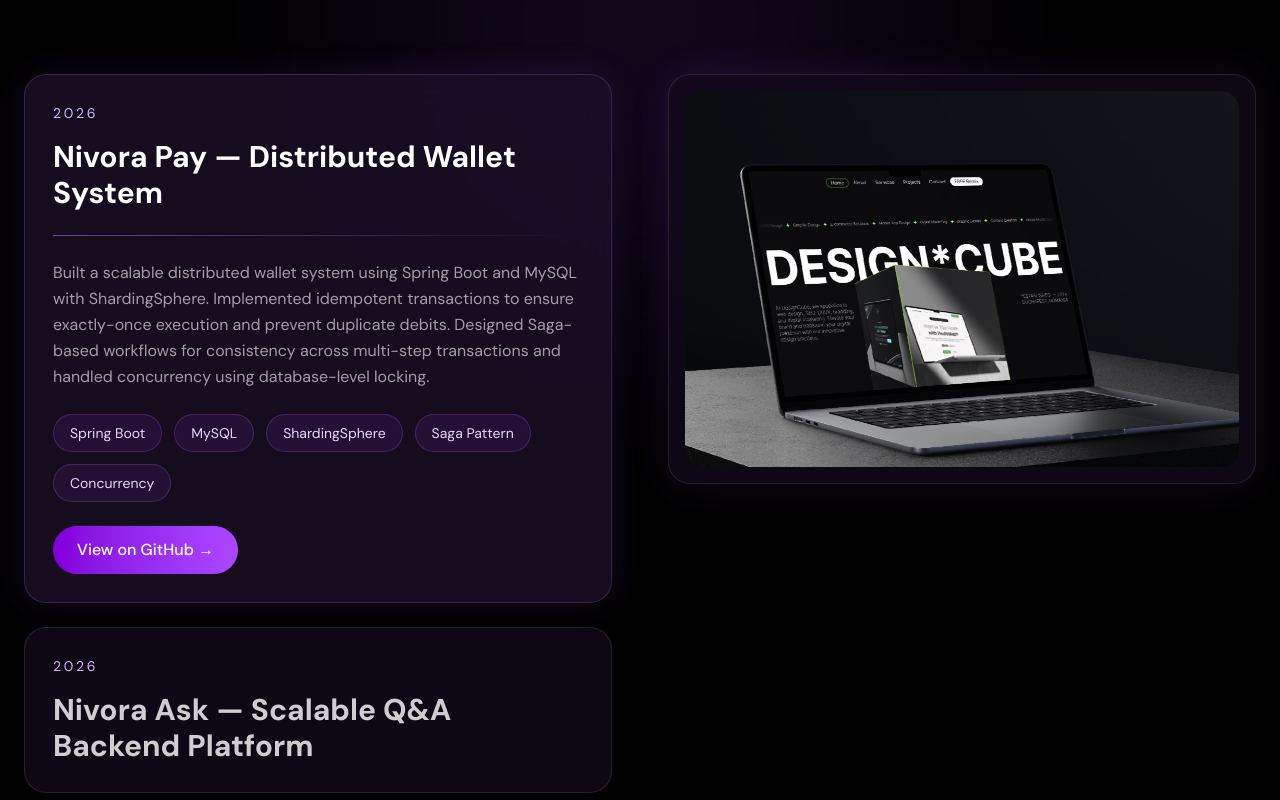
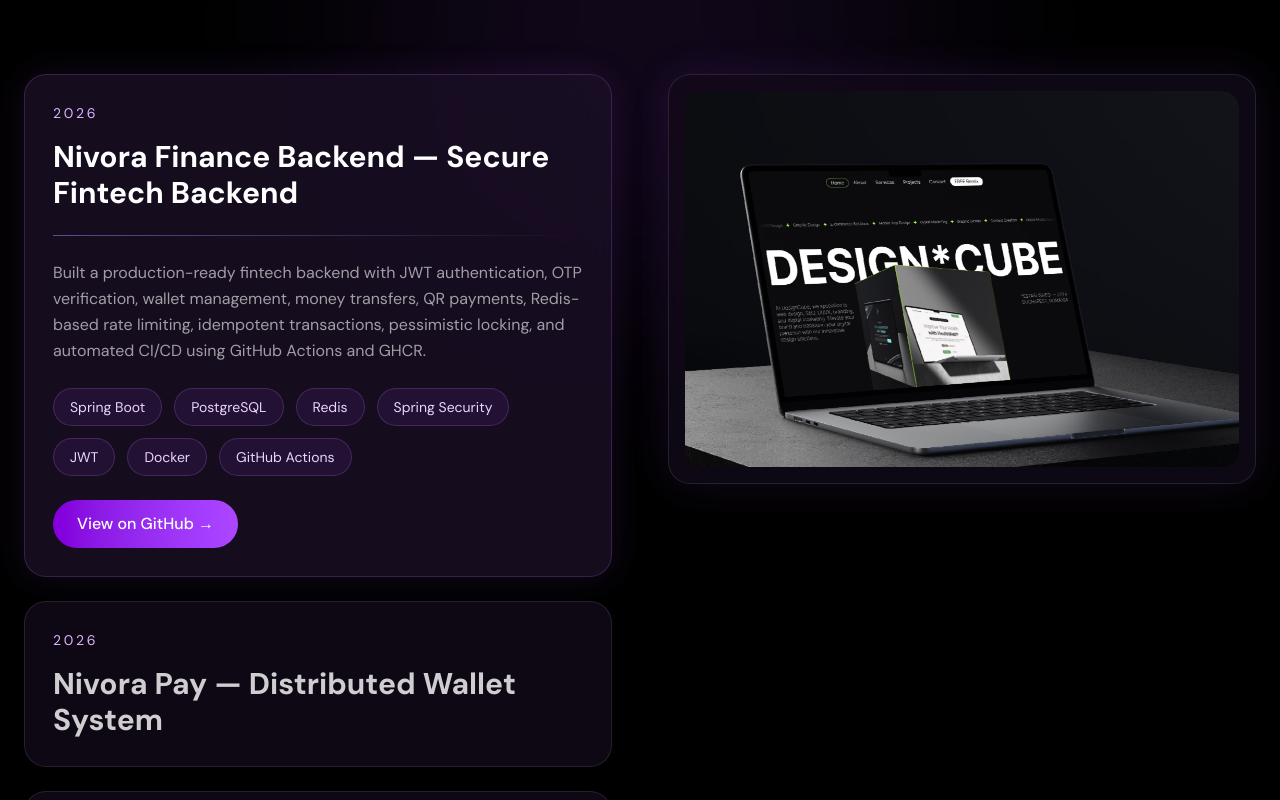
Before and after one commit to Harshjha002/Harsh-Jha-portfolio, a Next.js app: page / in a window 1280 px wide. Shown: the part 2980-3780 px from the top of the page. Built offline with nearby package versions, Linux system fonts and the light colour scheme.

Commit message:
Added one more project

```diff
--- a/app/components/Portfolio.tsx
+++ b/app/components/Portfolio.tsx
@@ -11,6 +11,28 @@ const projects = [
   {
     id: 1,
     year: 2026,
+    title: "Nivora Finance Backend — Secure Fintech Backend",
+    github: "https://github.com/Harshjha002/nivora-finance-backend",
+
+    tech: [
+      "Spring Boot",
+      "PostgreSQL",
+      "Redis",
+      "Spring Security",
+      "JWT",
+      "Docker",
+      "GitHub Actions",
+    ],
+
+    description:
+      "Built a production-ready fintech backend with JWT authentication, OTP verification, wallet management, money transfers, QR payments, Redis-based rate limiting, idempotent transactions, pessimistic locking, and automated CI/CD using GitHub Actions and GHCR.",
+
+    src: proj1,
+  },
+
+  {
+    id: 2,
+    year: 2026,
     title: "Nivora Pay — Distributed Wallet System",
     github: "https://github.com/Harshjha002/nivora-wallet",
 
@@ -23,13 +45,13 @@ const projects = [
     ],
 
     description:
-      "Built a scalable distributed wallet system using Spring Boot and MySQL with ShardingSphere. Implemented idempotent transactions to ensure exactly-once execution and prevent duplicate debits. Designed Saga-based workflows for consistency across multi-step transactions and handled concurrency using database-level locking.",
+      "Developed a distributed wallet service using Saga Pattern, Apache ShardingSphere, idempotency keys, and pessimistic locking to ensure consistent and scalable transaction processing.",
 
-    src: proj1,
+    src: proj2,
   },
 
   {
-    id: 2,
+    id: 3,
     year: 2026,
     title: "Nivora Ask — Scalable Q&A Backend Platform",
     github: "https://github.com/Harshjha002/Nivora-Ask",
@@ -43,12 +65,11 @@ const projects = [
     ],
 
     description:
-      "Designed and built a scalable backend platform using Java, Spring Boot WebFlux, and MongoDB with non-blocking request handling. Implemented an event-driven architecture using Apache Kafka and integrated Elasticsearch for high-performance search.",
+      "Designed a reactive Q&A backend using Spring WebFlux, Apache Kafka, MongoDB, and Elasticsearch to support asynchronous processing and high-performance search.",
 
     src: proj2,
   },
 ];
-
 const Portfolio = () => {
   const [selectedProject, setSelectedProject] = useState(projects[0]);
 
```
